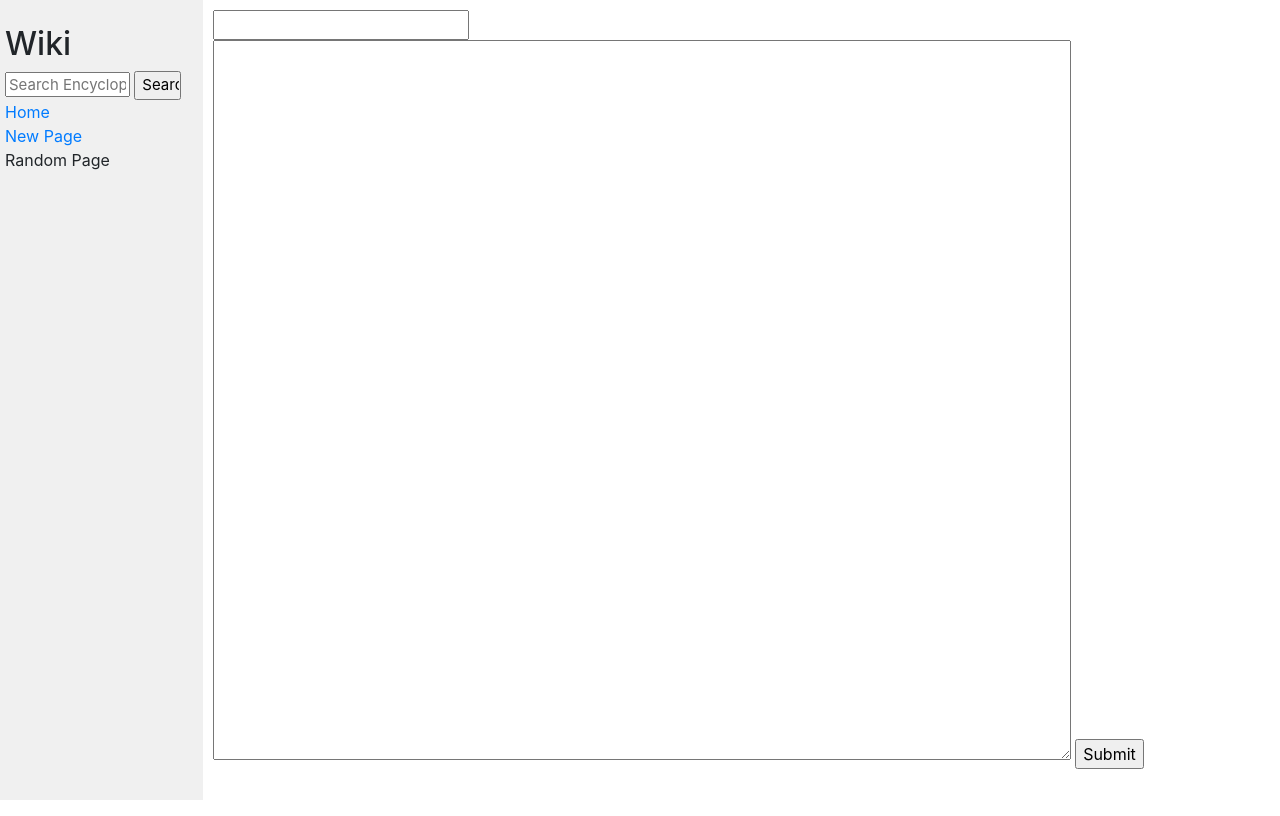
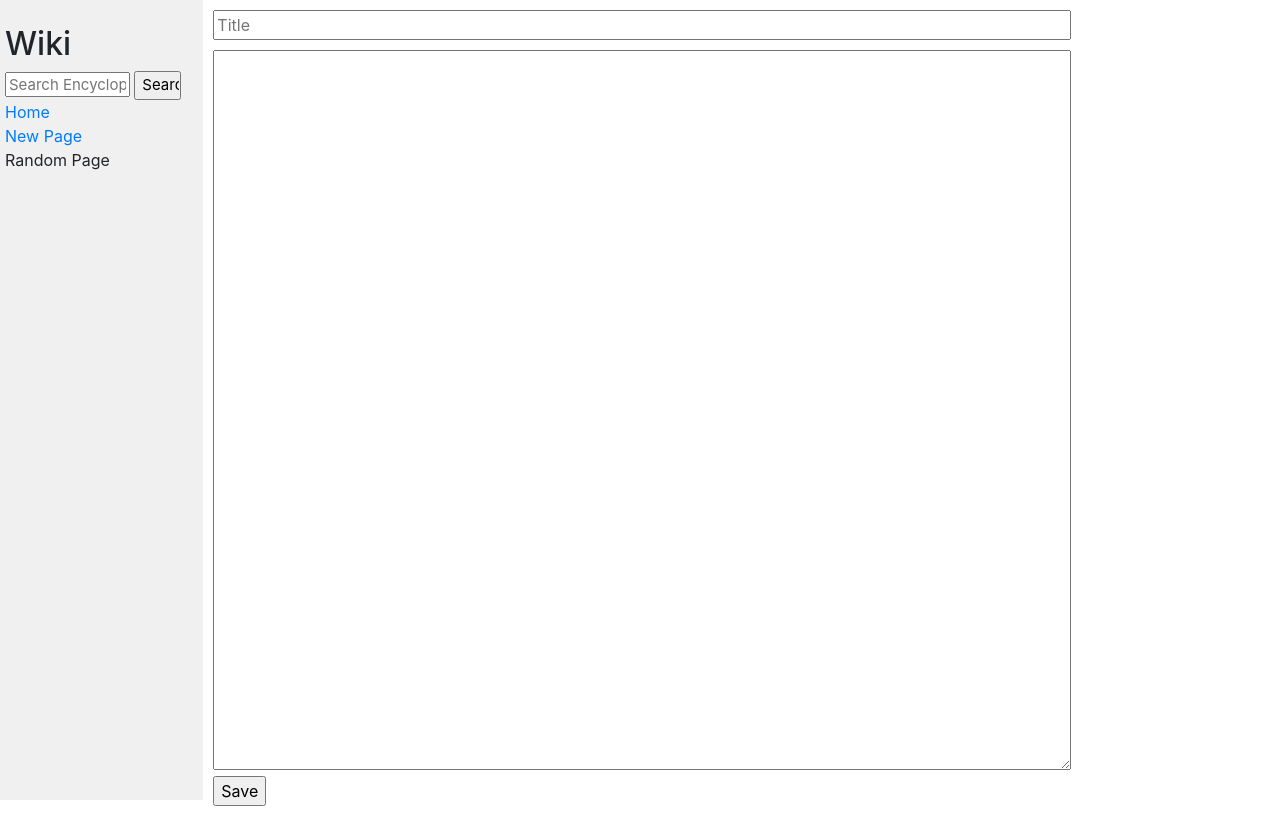
Before and after one commit to mgrundmo/project1, a Django app: page /newpage in a window 1280 px wide. Run offline with Django 3.2, Linux system fonts and the light colour scheme; some libraries are stand-ins or nearby versions.

Commit message:
newpage.html edited

```diff
--- a/encyclopedia/templates/encyclopedia/newpage.html
+++ b/encyclopedia/templates/encyclopedia/newpage.html
@@ -6,12 +6,12 @@
 
 {% block body %}
 
-    <form>
-        <input type="text">
-        <textarea>
-
-        </textarea>
-        <input type="submit" label="Save">
-    </form>
+        <form>
+            <input type="text" placeholder="Title" style="width: 80%; margin-bottom: 10px;">
+            <textarea rows="5"></textarea>
+            <div>
+                <input type="submit" value="Save">
+            </div>
+        </form>
 
 {% endblock %}
```
